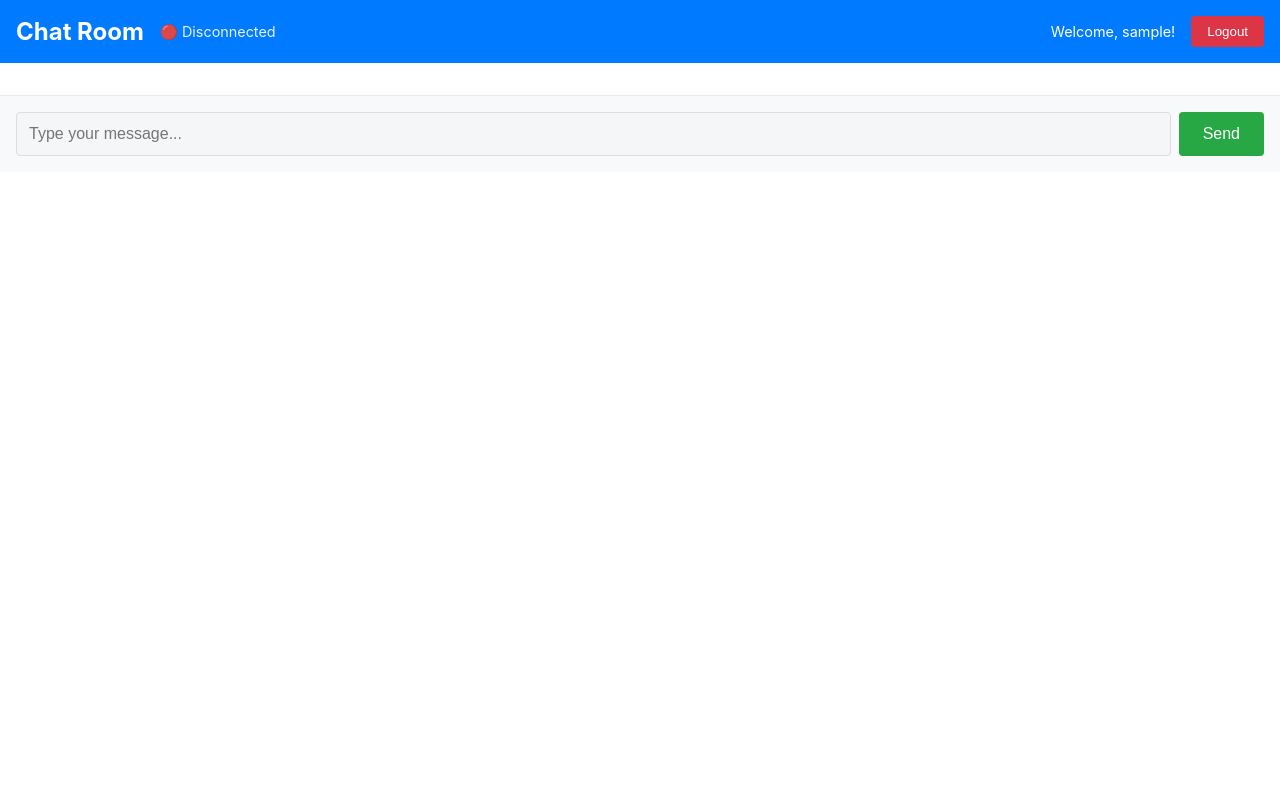
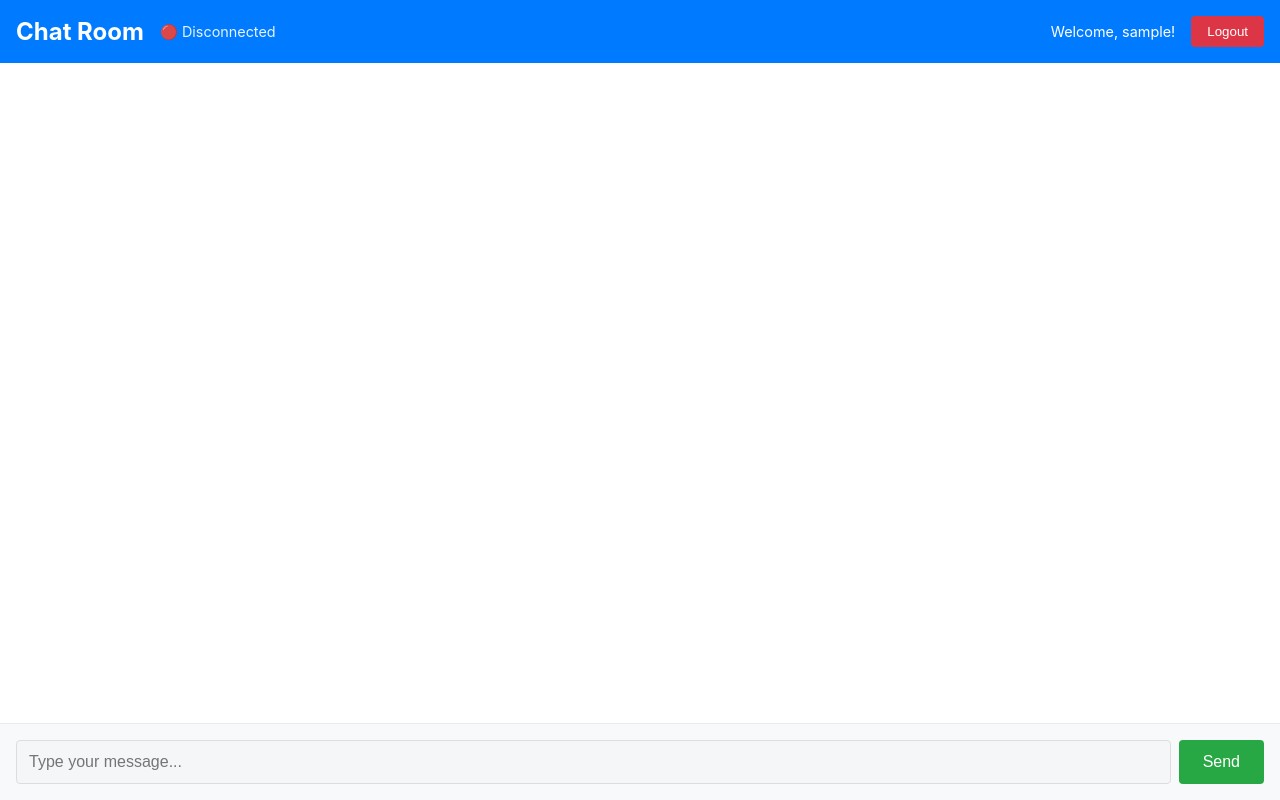
Before and after one commit to shreeshauppangala/Web-Socket, a React (Vite) app in the folder Client/: page /chat in a window 1280 px wide. Built offline with nearby package versions, Linux system fonts and the light colour scheme; no server answers; sample sign-in values are in the browser's storage.

Commit message:
fix: adjust Chat component styles for improved layout and fixed header support

```diff
--- a/Client/src/Components/Chat.tsx
+++ b/Client/src/Components/Chat.tsx
@@ -248,6 +248,10 @@ const styles = {
     display: 'flex',
     justifyContent: 'space-between',
     alignItems: 'center',
+    gap: ' 1rem',
+    flexWrap: 'wrap',
+    position: 'fixed',
+    width: '100%',
   },
   headerLeft: {
     display: 'flex',
@@ -286,6 +290,7 @@ const styles = {
     backgroundColor: 'white',
   },
   messagesContainer: {
+    margin:'4rem 0', // Adjusted to account for fixed header height
     padding: '1rem',
     overflowY: 'auto',
   },
@@ -356,7 +361,11 @@ const styles = {
     display: 'flex',
     padding: '1rem',
     borderTop: '1px solid #e9ecef',
-    backgroundColor: '#f8f9fa'
+    backgroundColor: '#f8f9fa',
+    position: 'fixed',
+    bottom: 0,
+    left: 0,
+    right: 0
   },
   messageInput: {
     flex: 1,
```
